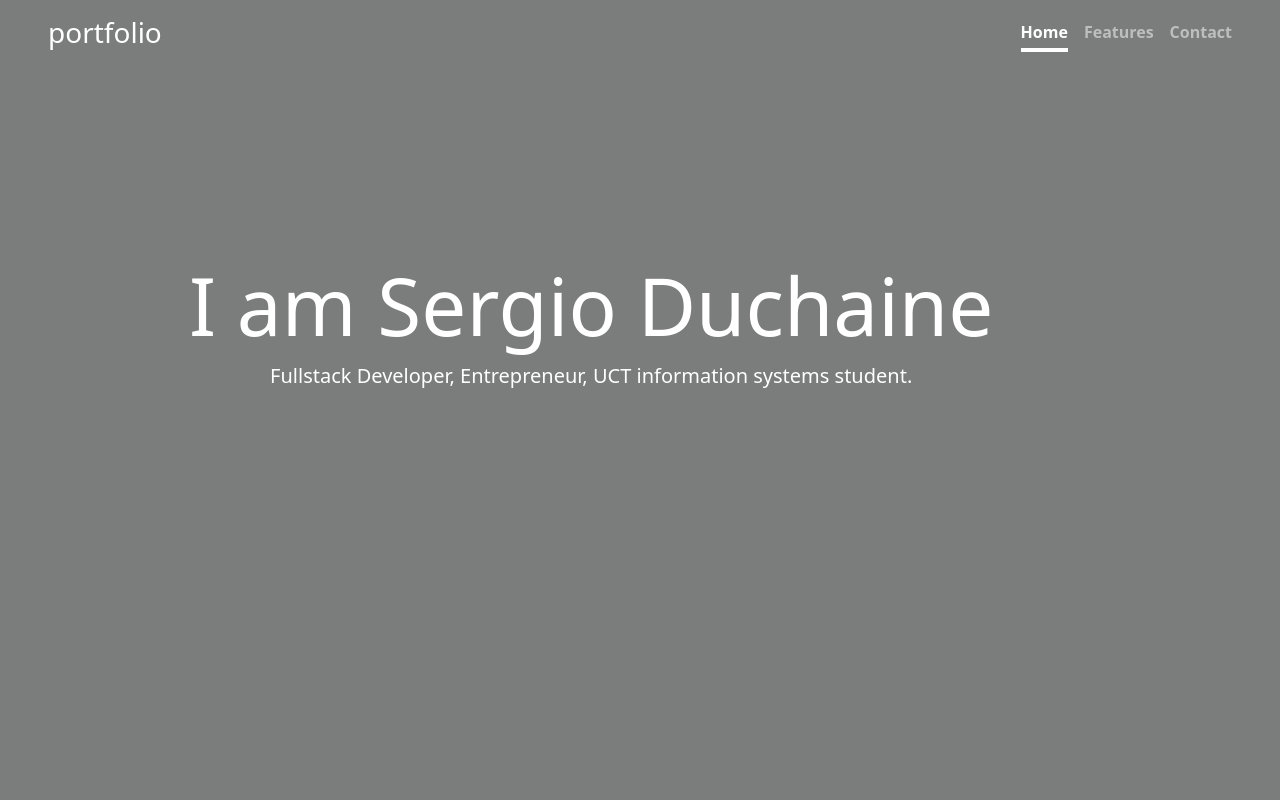
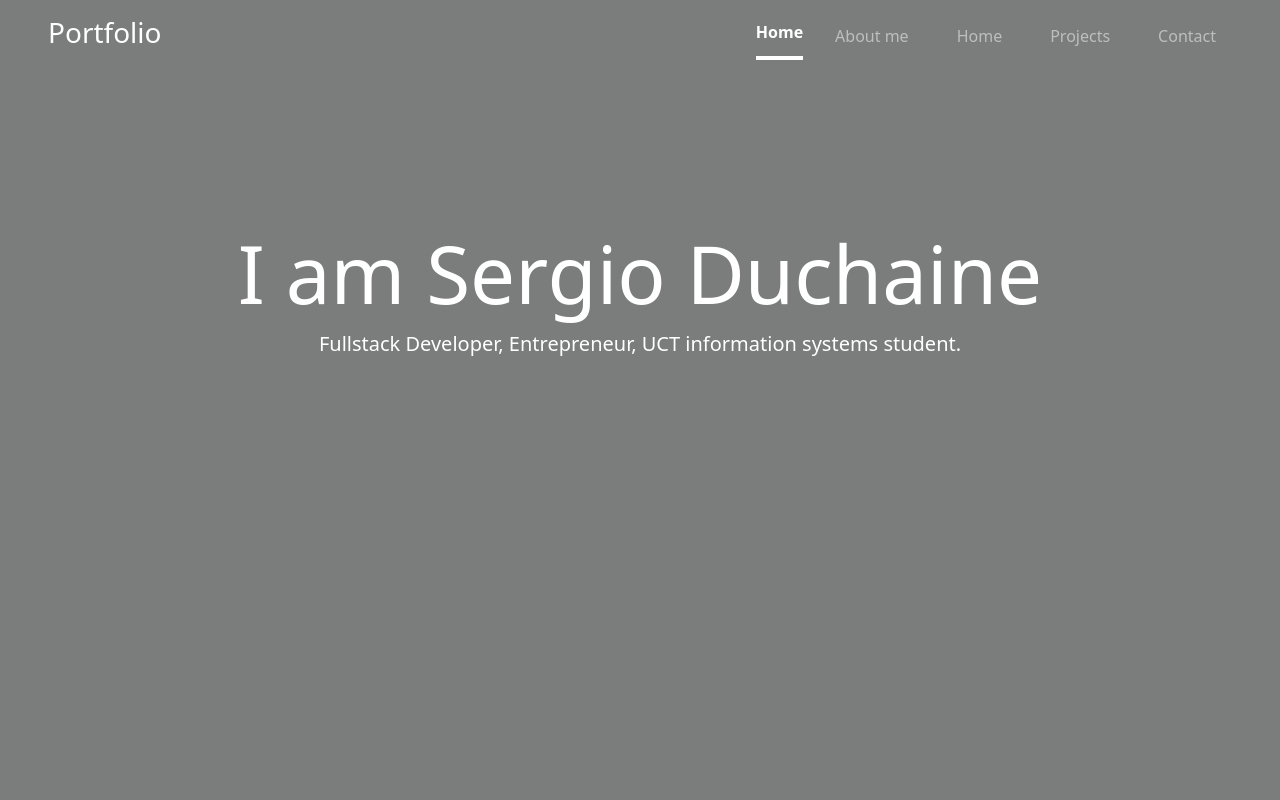
Before and after one commit to Sergio-Duchaine/bootstrap-portfolio, a plain HTML site: page index.html in a window 1280 px wide. Shown: the top 800 px of the page. Drawn offline with nearby package versions, Linux system fonts and the light colour scheme.

Commit message:
added javacript and nav bar functionality

```diff
--- a/index.html
+++ b/index.html
@@ -82,17 +82,19 @@
 </head>
 
 <body class="bg-light">
-  <section>
+  <section id="home">
 
     <div class="banner-wrap vh-100 vw-100 text-white">
       <div class="overlay"></div>
-      <header class="px-5 p-3 text-white">
+      <header class="px-5 p-3 text-white fixed-top ">
         <div>
-          <h3 class="float-md-start text-center ">portfolio</h3>
-          <nav class="nav nav-masthead justify-content-center float-md-end">
+          <h3 class="float-md-start text-center ">Portfolio</h3>
+          <nav class="nav nav-masthead justify-content-center float-md-end ">
             <a class="nav-link fw-bold py-1 px-0 active" aria-current="page" href="#">Home</a>
-            <a class="nav-link fw-bold py-1 px-0" href="#">Features</a>
-            <a class="nav-link fw-bold py-1 px-0" href="#">Contact</a>
+            <a class="nav-link " href="#about-me">About me</a>
+            <a class="nav-link " href="#home">Home</a>
+            <a class="nav-link " href="#projects">Projects</a>
+            <a class="nav-link " href="#contact">Contact</a>
           </nav>
         </div>
       </header>
@@ -104,7 +106,8 @@
 
       </main>
     </div>
-    <div class="section">
+  </section>
+    <section id="about-me">
       <div class="container p-5">
         <div class="card-body ">
           <div class="row">
@@ -157,9 +160,8 @@
           </div>
         </div>
       </div>
-    </div>
-  </section>
-  <section>
+    </section>
+  <section id ="projects">
     <div class="container p-3">
       <h1 class="text-center"><mark>Projects</mark></h1>
       <div class="row">
@@ -216,7 +218,7 @@
 
     </div>
   </section>
-  <div class="section">
+  <section id = "contact">
     <div class="container p-5">
       <div class="card p-3">
         <div class="card-body px-5 text-center">
@@ -258,7 +260,15 @@
       </div>
 
     </div>
-  </div>
+  </section>
+  <script>
+    window.addEventListener("scroll", () => {
+      const header = document.querySelector("header")
+     header.classList.toggle("scrolling",window.scrollY >0)
+
+    })
+
+  </script>
 
 
 
--- a/style.css
+++ b/style.css
@@ -56,3 +56,9 @@ body {
   color: #fff;
   border-bottom-color: #fff;
 }
+
+.scrolling{
+  background:black;
+  opacity:90%;
+  transition: all 0.5s;
+}
```
